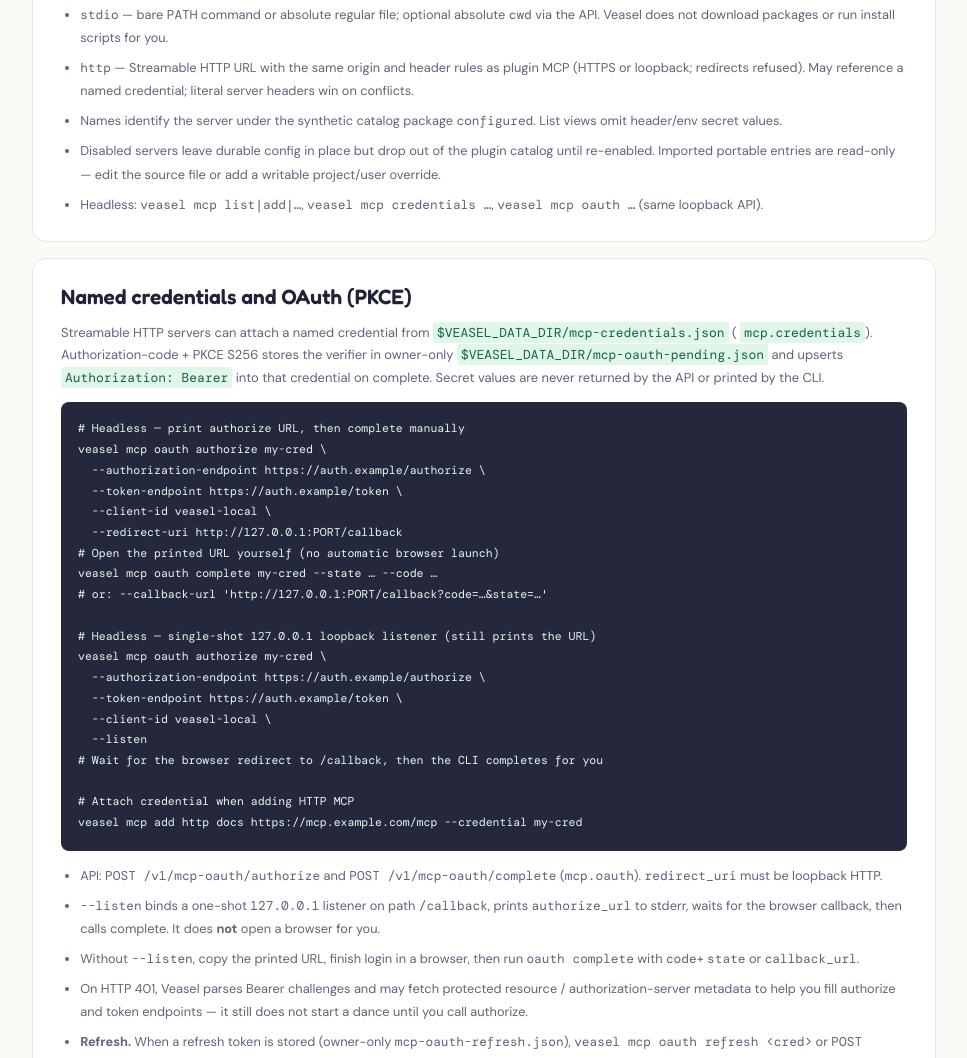
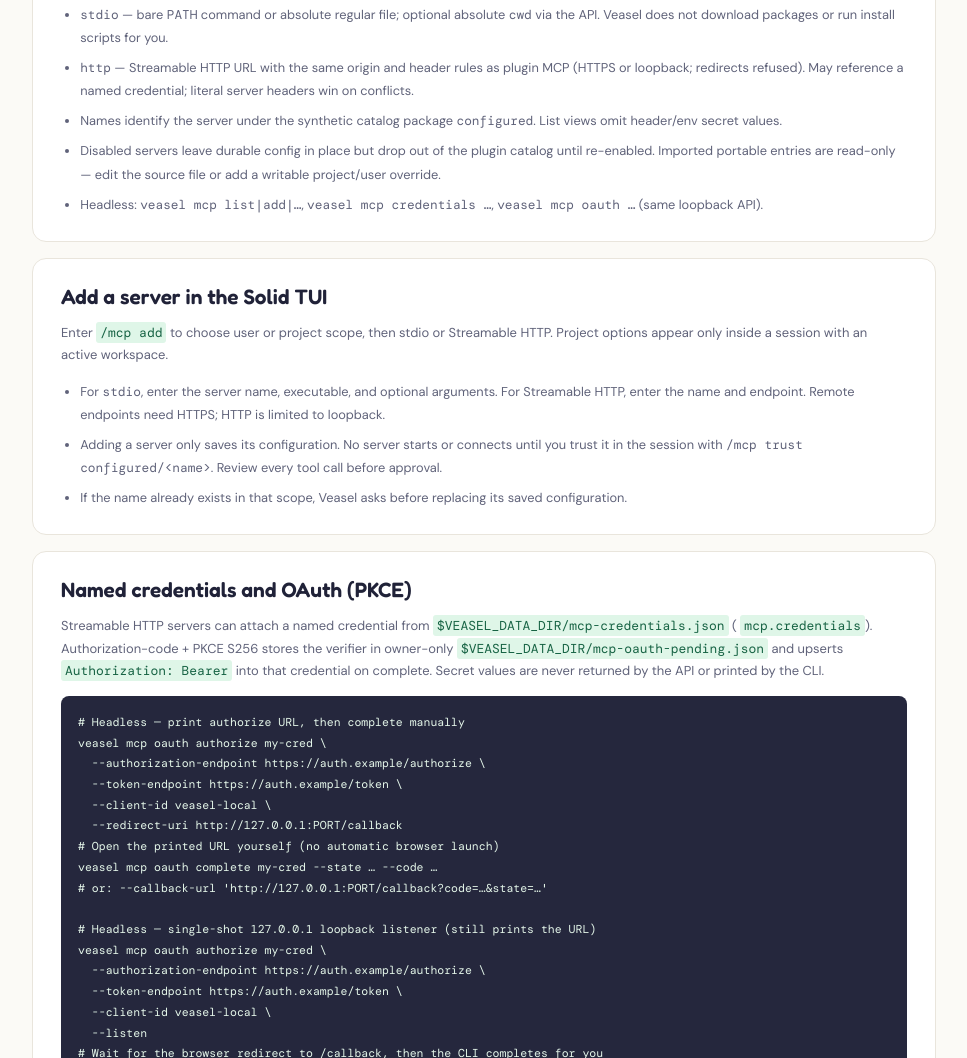
Before and after one commit to veasel-labs/website, an Astro site: page /website/docs/mcp in a window 1280 px wide. Shown: the part 1406-2464 px from the top of the page, without its empty margins (284-1251 px from the left). Built offline with nearby package versions, Linux system fonts and the light colour scheme; Astro itself is replaced by a stand-in of ours.

Commit message:
docs: document guided MCP setup in Solid TUI

```diff
--- a/src/pages/docs/mcp.astro
+++ b/src/pages/docs/mcp.astro
@@ -112,6 +112,32 @@
           Headless: <code>veasel mcp list|add|…</code>,{" "}
           <code>veasel mcp credentials …</code>, <code>veasel mcp oauth …</code>{" "}
           (same loopback API).
+        </li>
+      </ul>
+    </div>
+
+    <div class="doc-panel">
+      <h2>Add a server in the Solid TUI</h2>
+      <p>
+        Enter <code>/mcp add</code> to choose user or project scope, then stdio
+        or Streamable HTTP. Project options appear only inside a session with an
+        active workspace.
+      </p>
+      <ul class="guide-list">
+        <li>
+          For <code>stdio</code>, enter the server name, executable, and
+          optional arguments. For Streamable HTTP, enter the name and endpoint.
+          Remote endpoints need HTTPS; HTTP is limited to loopback.
+        </li>
+        <li>
+          Adding a server only saves its configuration. No server starts or
+          connects until you trust it in the session with{" "}
+          <code>/mcp trust configured/&lt;name&gt;</code>. Review every tool
+          call before approval.
+        </li>
+        <li>
+          If the name already exists in that scope, Veasel asks before replacing
+          its saved configuration.
         </li>
       </ul>
     </div>
```
Also changed, not shown: src/scripts/demo-walkthrough.test.js (+8 -2 lines).
